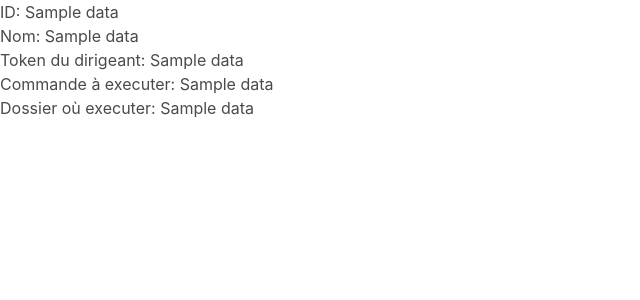
After one commit to Cantina-Org/Server-Manager, a Flask app: template templates/server_data.html in a window 1280 px wide. The commit adds this page. Shown: the top 300 px of the page, without its empty margins (0-640 px from the left). Run offline with Flask 2, Linux system fonts and the light colour scheme; the template is opened without the code that fills it: most values are stand-ins (such as "Sample title", 1, 10 or a date in 2020); parts of the project's set-up code (start-up, migrations or seed data) failed here and were passed over.

Commit message:
2/3 trucs

```diff
--- a/app.py
+++ b/app.py
@@ -101,7 +101,13 @@ def logout():
 
 @app.route('/server/<server_id>')
 def server(server_id=None):
-    pass
+    user_token = request.cookies.get('userID')
+    if not user_token:
+        return redirect(url_for('login'))
+
+    if server_id:
+        data = database_server_manager.select('SELECT * FROM cantina_server_manager.server WHERE id=%s', (server_id,), 1)
+        return render_template('server_data.html', data=data)
 
 
 if __name__ == '__main__':
--- a/templates/home.html
+++ b/templates/home.html
@@ -1,5 +1,5 @@
 <!DOCTYPE html>
-<html lang="en">
+<html lang="fr">
 <head>
     <meta charset="UTF-8">
     <link rel="shortcut icon" href="{{ url_for('static', filename='favicon.ico') }}">
--- /dev/null
+++ b/templates/server_data.html
@@ -0,0 +1,19 @@
+<!DOCTYPE html>
+<html lang="fr">
+<head>
+    <meta charset="UTF-8">
+    <link rel="shortcut icon" href="{{ url_for('static', filename='favicon.ico') }}">
+    <link rel="stylesheet" href="https://cdn.jsdelivr.net/npm/bulma@0.9.4/css/bulma.min.css">
+    <meta name="viewport" content="width=device-width, initial-scale=1">
+    <title>Cantina - Server</title>
+</head>
+<body>
+    <ul>
+        <li>ID: {{ data[0] }}</li>
+        <li>Nom: {{ data[1] }}</li>
+        <li>Token du dirigeant: {{ data[2] }}</li>
+        <li>Commande à executer: {{ data[3] }}</li>
+        <li>Dossier où executer: {{ data[4] }}</li>
+    </ul>
+</body>
+</html>
```
